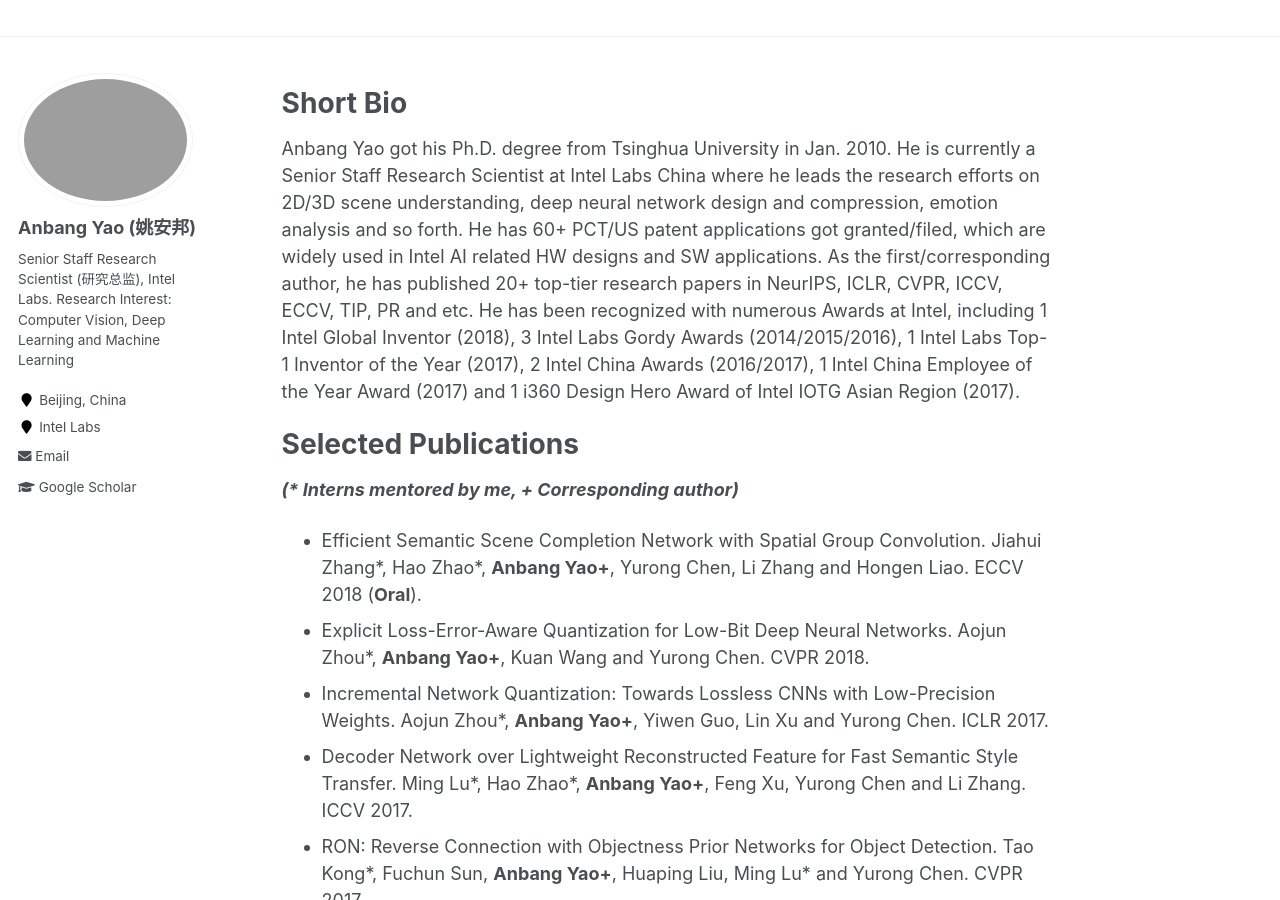
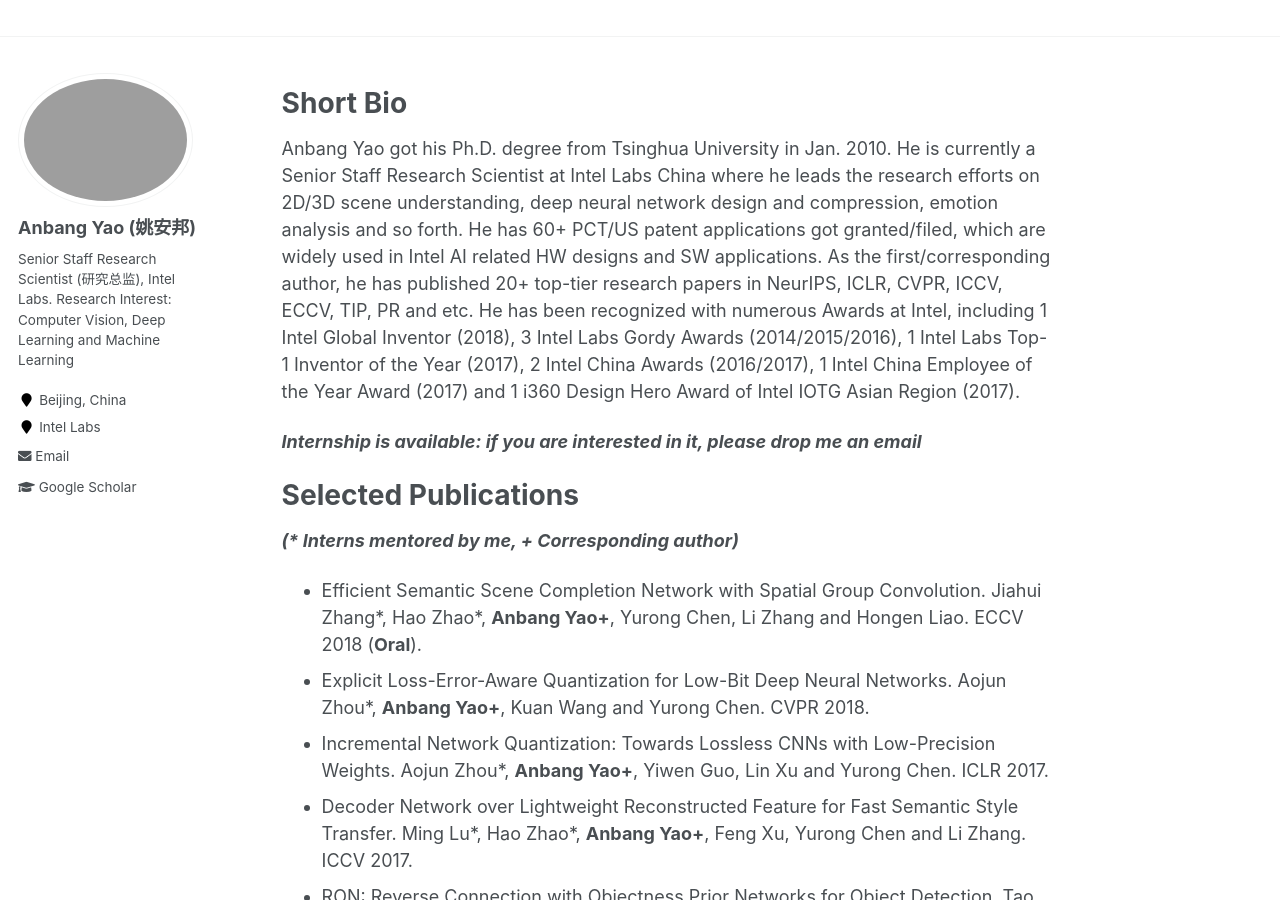
Before and after one commit to YaoAnbang/YaoAnbang.github.io, a Jekyll site: the page built from _pages/about.md, in a window 1280 px wide and 900 px high. Built offline with Jekyll 4.4.1, drawn with Linux system fonts in a browser that asks for light colours; some of the changed text lies outside the part shown.

Commit message:
Update about.md

```diff
--- a/_pages/about.md
+++ b/_pages/about.md
@@ -12,6 +12,10 @@ Short Bio
 =====
 
 Anbang Yao got his Ph.D. degree from Tsinghua University in Jan. 2010. He is currently a Senior Staff Research Scientist at Intel Labs China where he leads the research efforts on 2D/3D scene understanding, deep neural network design and compression, emotion analysis and so forth. He has 60+ PCT/US patent applications got granted/filed, which are widely used in Intel AI related HW designs and SW applications. As the first/corresponding author, he has published 20+ top-tier research papers in NeurIPS, ICLR, CVPR, ICCV, ECCV, TIP, PR and etc. He has been recognized with numerous Awards at Intel, including 1 Intel Global Inventor (2018), 3 Intel Labs Gordy Awards (2014/2015/2016), 1 Intel Labs Top-1 Inventor of the Year (2017), 2 Intel China Awards (2016/2017), 1 Intel China Employee of the Year Award (2017) and 1 i360 Design Hero Award of Intel IOTG Asian Region (2017).
+
+
+***Internship is available: if you are interested in it, please drop me an email***
+
 
 Selected Publications
 =====
```
Also changed, not shown: other parts of _pages/about.md (+0 -3 lines).
